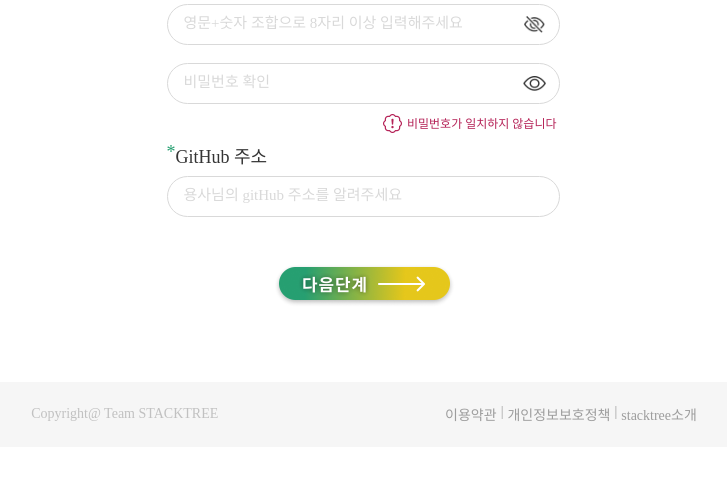
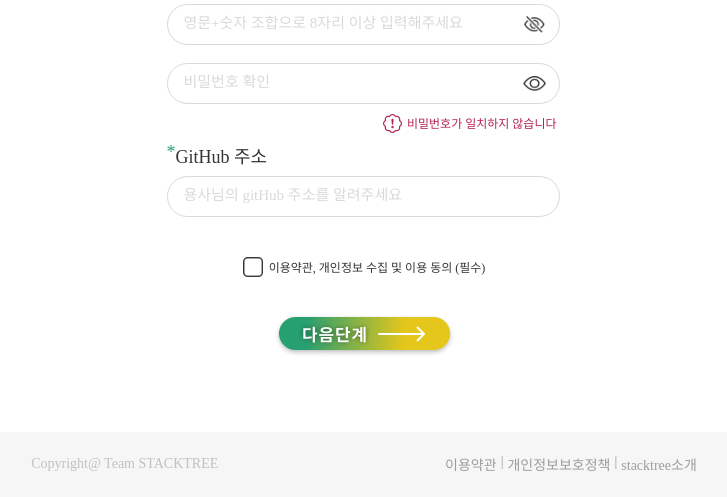
Before and after one commit to elementrix/YoungBoss_StackTree, a Django app: page /account/signup/ in a window 1280 px wide. Shown: the part 671-1168 px from the top of the page, without its empty margins (276-1003 px from the left). Before the commit the page ends 1093 px from the top, so only its background shows below. Run offline with Django 4.2, Linux system fonts and the light colour scheme; some libraries are stand-ins or nearby versions; some web fonts are replaced.

Commit message:
johnny - signup btn adding

```diff
--- a/stacktreeproject/account/static/css/signup.css
+++ b/stacktreeproject/account/static/css/signup.css
@@ -66,6 +66,12 @@
 @font-face {
     font-family: 'Noto-Sans-KR-Thin';
     src: url('../font/NotoSansKR-Thin.otf');
+}
+
+.signup-contents {
+    display: flex;
+    flex-direction: column;
+    align-items: center;
 }
 
 form {
@@ -279,3 +285,29 @@ input::placeholder{
     width: 183px;
     height: 45px;
 }
+
+.signup-term-check{
+    display: flex;
+    flex-direction: row;
+    align-items: center;
+    margin-top: 30px;
+}
+
+.term-text{
+    margin-left: 6px;
+    font-family: Noto-Sans-KR-Light;
+    font-size: 12px;
+    color: #343434;
+}
+
+.btn-term-checked{
+    width: 20px;
+    height: 20px;
+    display: none;
+}
+
+.btn-term-not-checked{
+    width: 20px;
+    height: 20px;
+    display: block;
+}
--- a/stacktreeproject/account/templates/signup.html
+++ b/stacktreeproject/account/templates/signup.html
@@ -12,6 +12,9 @@
 
 {% block content %}
 
+    <div class="signup-contents">
+
+        <div class="signup-content-1">
             <form action="{% url 'login' %}" method="post">
                 {% csrf_token %}
 
@@ -92,11 +95,24 @@
                     <!-- <img class="btn-signup-box" src="{% static 'img/btn_signup_box.png' %}"> -->
                 </div>
 
-        <button class="next-step" type="submit" name="next" value="다음단계"><img class="btn-signup-nextstep" src="{% static 'img/btn_signup_nextstep.png' %}" alt="Login"></button>
+                <div class="signup-term-check">
+                    <img class="btn-term-checked" src="{% static 'img/signup_checkbox_checked_2x.png' %}" alt="">
+                    <img class="btn-term-not-checked" src="{% static 'img/signup_checkbox_unchecked_2x.png' %}" alt="">
+                    <p class="term-text">이용약관, 개인정보 수집 및 이용 동의 (필수)</p>
+                </div>
 
                 <!-- <p class="login-other-msg">다른 계정으로 로그인 하기</p> -->
 
+            </form>
+        </div>
 
-    </form>
+        <div class="signup-content-2">
+
+        </div>
+
+        <button class="next-step" type="submit" name="next" value="다음단계"><img class="btn-signup-nextstep" src="{% static 'img/btn_signup_nextstep.png' %}" alt="Login"></button>
+
+    </div>
+
 
 {% endblock %}
```
Also changed, not shown: stacktreeproject/account/static/img/signup_checkbox_checked_2x.png (added), stacktreeproject/account/static/img/signup_checkbox_unchecked_2x.png (added). Lines whose indentation alone changed are shown as unchanged.
